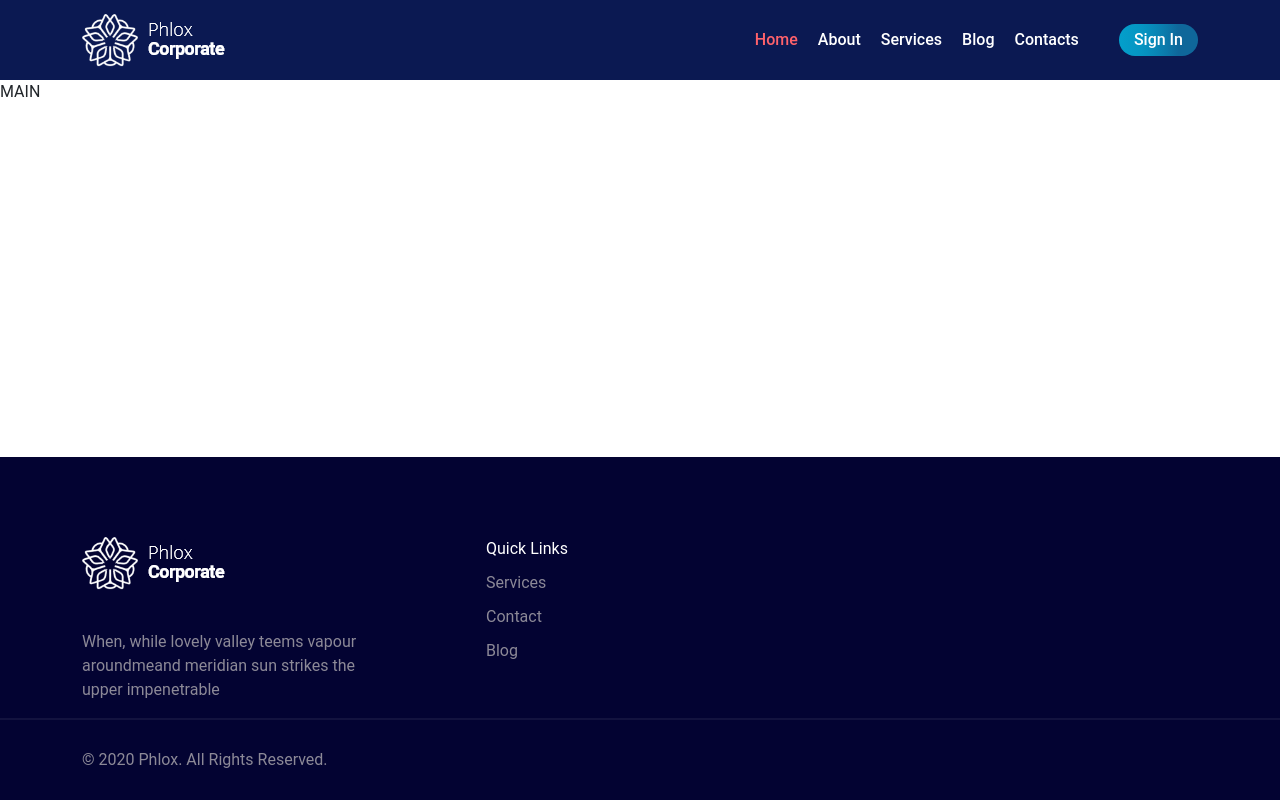
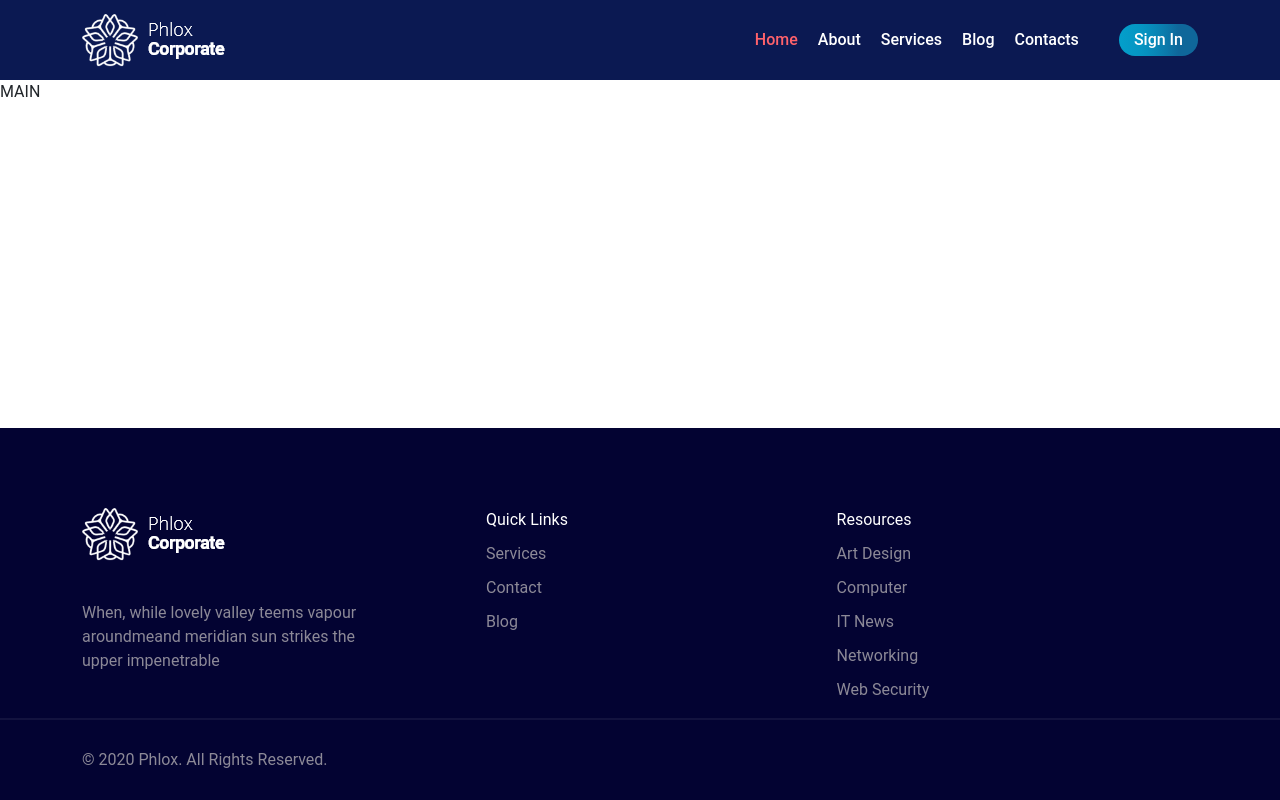
Before and after one commit to juri931/proj-html-vuejs, a Vue app: page / in a window 1280 px wide. Built offline with nearby package versions, Linux system fonts and the light colour scheme.

Commit message:
[add] v-for col2 footer

```diff
--- a/src/assets/data/store.js
+++ b/src/assets/data/store.js
@@ -50,22 +50,27 @@ const footerMenu = {
   ],
   col2: [
     {
-      text: "<li>Resources</li>",
+      text: "Resources",
     },
     {
-      text: "<li><a href='#'>Art Design</a></li>",
+      link: "Art Design",
+      href: "#",
     },
     {
-      text: "<li><a href='#'>Computer</a></li>",
+      link: "Computer",
+      href: "#",
     },
     {
-      text: "<li><a href='#'>IT News</a></li>",
+      link: "IT News",
+      href: "#",
     },
     {
-      text: "<li><a href='#'>Networking</a></li>",
+      link: "Networking",
+      href: "#",
     },
     {
-      text: "<li><a href='#'>Web Security</a></li>",
+      link: "Web Security",
+      href: "#",
     },
   ],
   col3: [
--- a/src/components/partials/Footer.vue
+++ b/src/components/partials/Footer.vue
@@ -38,17 +38,15 @@ export default {
         <ul>
           <li v-for="(item, index) in col1" :key="index">
             {{ item.text }}
-            <a :href="item.href" :id="item.id">{{ item.link }}</a>
+            <a :href="item.href">{{ item.link }}</a>
           </li>
         </ul>
 
         <ul>
-          <!-- <li>Resources</li>
-          <li><a href="">Art Design</a></li>
-          <li><a href="">Computer</a></li>
-          <li><a href="">IT News</a></li>
-          <li><a href="">Networking</a></li>
-          <li><a href="">Web Security</a></li> -->
+          <li v-for="(item, index) in col2" :key="index">
+            {{ item.text }}
+            <a :href="item.href">{{ item.link }}</a>
+          </li>
         </ul>
 
         <ul>
```
